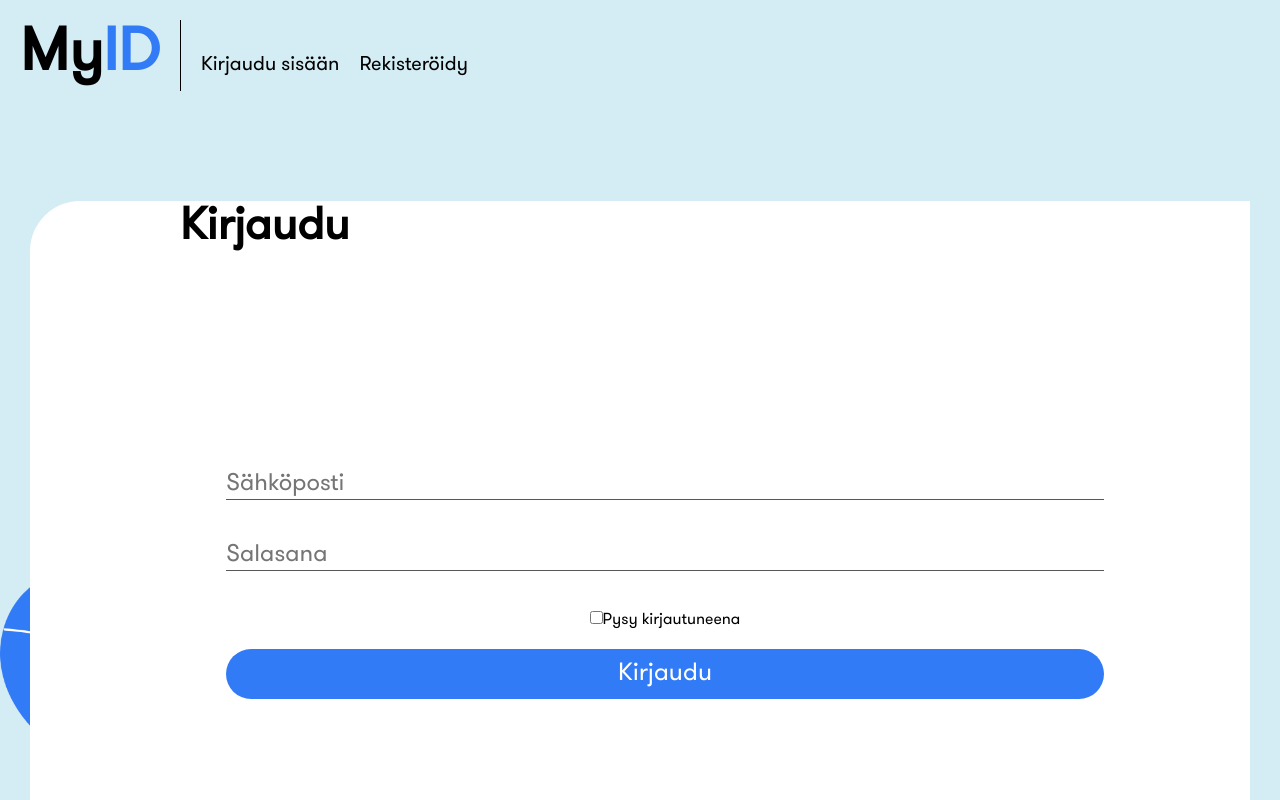
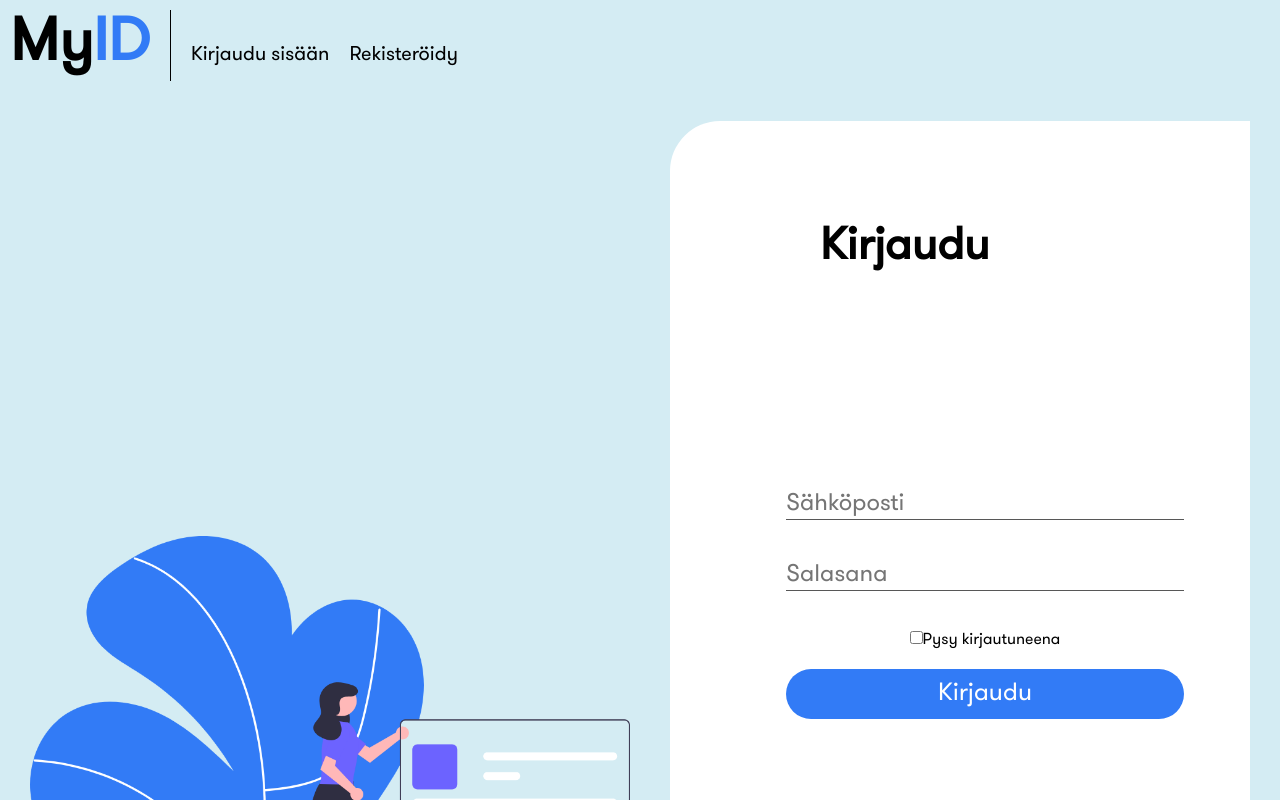
Before and after one commit to vilbedawg/MyID, a React (Create React App) app in the folder client/: page /login in a window 1280 px wide. Shown: the top 800 px of the page. Built offline with nearby package versions, Linux system fonts and the light colour scheme.

Commit message:
admin table css fixes

```diff
--- a/client/public/style.css
+++ b/client/public/style.css
@@ -49,58 +49,93 @@ body{
 
 .containerGrid{
   grid-template-columns: 1fr auto 1fr;
-<<<<<<< HEAD
-  grid-template-rows: 110px 1fr auto;
-=======
   grid-template-rows: auto 1fr auto;
->>>>>>> ab7adc55202513bfa5c0edd1850cde481119cfaa
   display: grid;
   column-gap: 30px;
   row-gap: 10px;
-  margin: 30px 30px 30px 30px
+  margin: 30px 30px 30px 30px;
+  animation: fadeInUpBig;
+  -webkit-animation-duration: 1s;
+  animation-duration: 1s;
+  -webkit-animation-fill-mode: both;
+  animation-fill-mode: both;
+  -webkit-animation-delay: 0.5s;
+  -moz-animation-delay: 0.5s;
+  animation-delay: 0.5s;
 }
 
+/*=== FADE IN UP Big ===*/
+.fadeInUpBig {
+  -webkit-animation-name: fadeInUpBig;
+  animation-name: fadeInUpBig;
+}
+@-webkit-keyframes fadeInUpBig {
+  0% {
+    opacity: 0;
+    -webkit-transform: translate3d(0, 2000px, 0);
+    transform: translate3d(0, 2000px, 0);
+  }
+  100% {
+    opacity: 1;
+    -webkit-transform: none;
+    transform: none;
+  }
+}
+@keyframes fadeInUpBig {
+  0% {
+    opacity: 0;
+    -webkit-transform: translate3d(0, 2000px, 0);
+    transform: translate3d(0, 2000px, 0);
+  }
+  100% {
+    opacity: 1;
+    -webkit-transform: none;
+    transform: none;
+  }
+}
+
+
 .navbar{
-  margin: 10px;
   grid-row: 1;
   display: flex;
   width: 100%;
   align-items: center;
   user-select: none;
-  animation: fadeInDown 2s;
-  -webkit-animation: fadeInDown 2s;
-  -moz-animation: fadeInDown 2s;
-  -o-animation: fadeInDown 2s;
-  -ms-animation: fadeInDown 2s;
-
+  animation: fadeInDown;
+  -webkit-animation-duration: 1s;
+  animation-duration: 1s;
+  -webkit-animation-fill-mode: both;
+  animation-fill-mode: both;
+  -webkit-animation-delay: 0.5s;
+  -moz-animation-delay: 0.5s;
+  animation-delay: 0.5s;
 }
 
 @-webkit-keyframes fadeInDown {
   0% {
-     opacity: 0;
-     -webkit-transform: translateY(-20px);
+    opacity: 0;
+    -webkit-transform: translate3d(0, -100%, 0);
+    transform: translate3d(0, -100%, 0);
   }
   100% {
-     opacity: 1;
-     -webkit-transform: translateY(0);
+    opacity: 1;
+    -webkit-transform: none;
+    transform: none;
+  }
+}
+@keyframes fadeInDown {
+  0% {
+    opacity: 0;
+    -webkit-transform: translate3d(0, -100%, 0);
+    transform: translate3d(0, -100%, 0);
+  }
+  100% {
+    opacity: 1;
+    -webkit-transform: none;
+    transform: none;
   }
 }
 
-@keyframes fadeInDown {
-  0% {
-     opacity: 0;
-     transform: translateY(-20px);
-  }
-  100% {
-     opacity: 1;
-     transform: translateY(0);
-  }
-}
-
-.fadeInDown {
-  -webkit-animation-name: fadeInDown;
-  animation-name: fadeInDown;
-}
 
 .navbar a{
   font-size: 20px;
@@ -257,6 +292,7 @@ body{
   display: inline-flex;
   justify-content: center;
 }
+
 
 .dashboardRight img{
   width: 75px;
@@ -704,3 +740,29 @@ p {
   display: flex;
   justify-content: space-around;
 }
+
+.transactions-form {
+  width: 100%;
+  flex: auto;
+}
+
+.form-group {
+  display: flex;
+  justify-content: space-between;
+  flex-direction: column;
+}
+
+
+.form-row {
+  display: flex;
+  flex-direction: row;
+  justify-content: space-between;
+  border-bottom: 1px solid;
+  padding: 5px 0px;
+}
+
+.form-input {
+  text-align: right;
+}
+.transaction-header {
+}
--- a/client/src/components/TransactionForm.jsx
+++ b/client/src/components/TransactionForm.jsx
@@ -1,16 +1,22 @@
 
-export default function TransactionForm({data}) {
+export default function TransactionForm({data, type}) {
+
+  const ObjectKeys = ({item, i}) => {
+    return (
+      <div className="form-row" key={i}>
+        <p>{item[0]}</p>
+        <input value={item[1]} readOnly className="form-input"/>
+      </div>
+    )
+  }
+
   return (
-    <div>
-      <form>
-        <div className="form-group">
-          {Object.keys(data).map((item, i) => (
-            <div key={i}>
-              <h1>{item}</h1>
-            </div>
-          ))}
-        </div>
-      </form>
-    </div>
+    <>
+      <div className="form-group">
+        {Object.entries(data.body).map((item, i) => <ObjectKeys item={item} key={i}/>)}
+        {type === 'Ajokortti' ? console.log(type) : console.log('Not')}
+      </div>
+
+    </>
   )
 }
--- a/client/src/pages/ViewTransaction.jsx
+++ b/client/src/pages/ViewTransaction.jsx
@@ -22,7 +22,6 @@ export const ViewTransaction = () => {
             `${process.env.REACT_APP_TRANSACTIONS}/${params.id}/${auth.roles[1]}`, {
             signal: controller.signal
           });
-          console.log(response.data)
           isMounted && setData(response.data);
           isMounted && setDataBody(response.data.data);
         }
@@ -46,15 +45,19 @@ export const ViewTransaction = () => {
         }
       }
 
+      const onSubmitHandler = () => {
+        console.log('asd');
+      }
+
   return (
     <>
       <div className="navbarPlaceholder"/>
       <div className="dashboardRight transactions">
-        <div className="transactions-form">
-          <TransactionForm
-          data={data}
-          />
-        </div>
+        <form className="transactions-form" onChange={onSubmitHandler}>
+          {
+            data ? <TransactionForm data={data.data} type={data.data.body.toAddress}/> : null
+          }
+        </form>
 
         <div className="buttonGroup">
           <Link to={"/blocks"}>Takaisin</Link>
```
Also changed, not shown: 1 other file (tests, documents, lock files or other folders).
